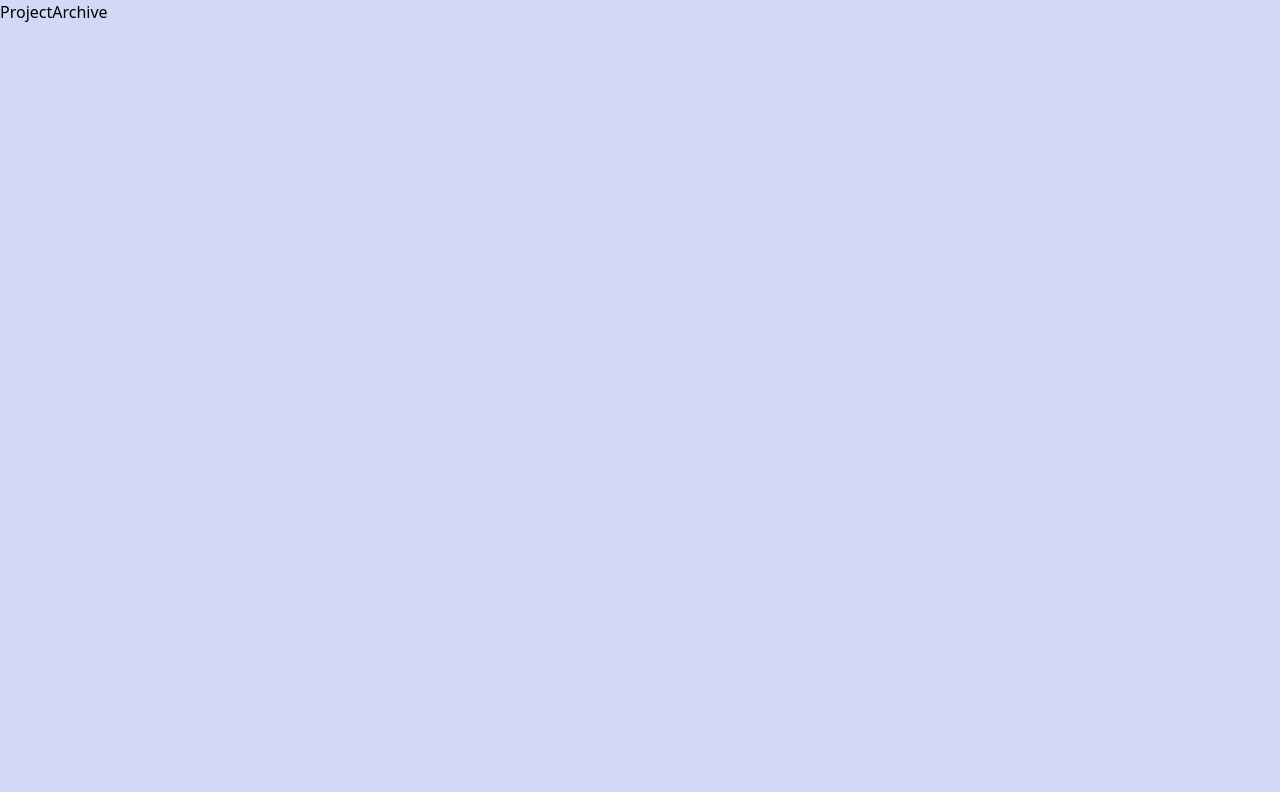
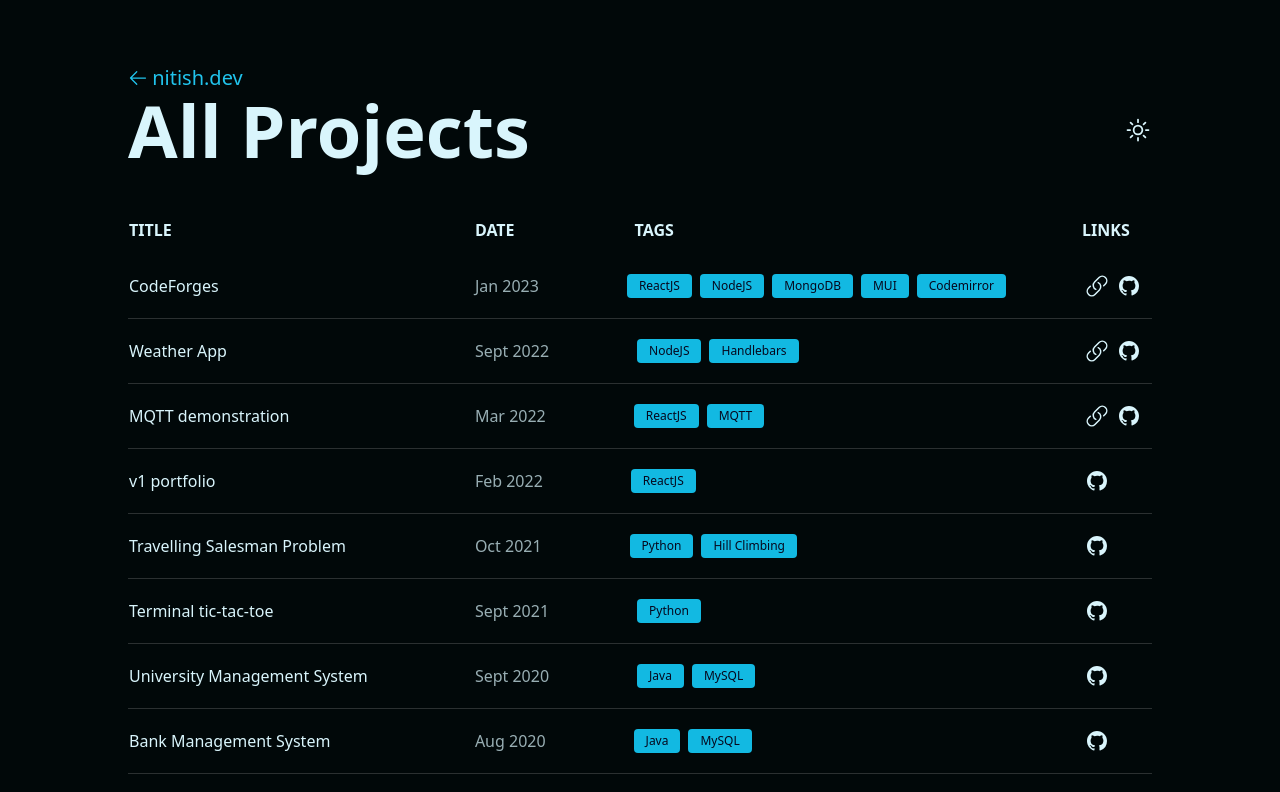
Before and after one commit to nitishgupta08/portfolio-v2, a React (Vite) app: page /project-archive in a window 1280 px wide. Shown: the top 792 px of the page. Built offline with nearby package versions, Linux system fonts and the light colour scheme.

Commit message:
added archive page

```diff
--- a/index.html
+++ b/index.html
@@ -3,7 +3,7 @@
 
 <head>
   <meta charset="UTF-8" />
-  <link rel="icon" type="image/svg+xml" href="/vite.svg" />
+  <link rel="icon" type="image/svg+xml" href="/logo.svg" />
   <meta name="viewport" content="width=device-width, initial-scale=1.0" />
   <title>Nitish Gupta</title>
 </head>
--- a/src/App.jsx
+++ b/src/App.jsx
@@ -9,22 +9,24 @@ import ProjectArchive from "./screens/ProjectArchive";
 
 function App() {
   return (
+    <div className="bg-bgLight dark:bg-bgDark">
       <Routes>
         <Route
           path=""
           element={
-          <div className="bg-bgLight dark:bg-bgDark">
+            <>
               <Navbar />
               <Hero />
               <About />
               <Projects />
               <Contacts />
               <Footer />
-          </div>
+            </>
           }
         />
         <Route path="project-archive" element={<ProjectArchive />} />
       </Routes>
+    </div>
   );
 }
 
--- a/src/assets/projects.js
+++ b/src/assets/projects.js
@@ -4,7 +4,7 @@ export const projects = [
         linklink: 'https://nkg-cc.netlify.app/',
         githubLink: 'https://github.com/nitishgupta08/CodeCollab',
         imgSrc: '/codecollab.jpg',
-        from: 'Jan 2023',
+        from: 'March 2023',
         to: 'April 2023',
         description: 'Lorem ipsum dolor sit amet, consectetur adipisicing elit. Suscipit dolor quam iste sequi odio. Commodi provident explicabo illum aperiam id veritatis ut, cupiditate tempora mollitia rerum esse! Quo cupiditate blanditiis quibusdam odio necessitatibus ea incidunt? Corrupti commodi a quibusdam accusantium amet rerum tempora laudantium eligendi consectetur, nisi consequuntur quasi assumenda',
         tags: ['ReactJS', 'NodeJS', 'MongoDB', 'Socket.io', 'MUI']
--- /dev/null
+++ b/src/assets/projectsArchive.js
@@ -0,0 +1,65 @@
+export const projectsArchive = [
+    {
+        title: 'CodeForges',
+        linklink: 'https://codeforges.netlify.app/',
+        githubLink: 'https://github.com/nitishgupta08/CodeForges',
+        date: 'Jan 2023',
+        tags: ['ReactJS', 'NodeJS', 'MongoDB', 'MUI', 'Codemirror']
+
+    },
+    {
+        title: 'Weather App',
+        linklink: 'https://weather-app-dqd4.onrender.com/',
+        githubLink: 'https://github.com/nitishgupta08/weather-app',
+        date: 'Sept 2022',
+        tags: ['NodeJS', 'Handlebars']
+    },
+
+    {
+        title: 'MQTT demonstration',
+        linklink: 'https://nitishgupta.netlify.app/',
+        githubLink: 'https://github.com/nitishgupta08/iotproject',
+        date: 'Mar 2022',
+        tags: ['ReactJS', 'MQTT']
+    },
+
+    {
+        title: 'v1 portfolio',
+        linklink: null,
+        githubLink: 'https://github.com/nitishgupta08/portfolio',
+        date: 'Feb 2022',
+        tags: ['ReactJS']
+    },
+
+    {
+        title: 'Travelling Salesman Problem',
+        linklink: null,
+        githubLink: 'https://github.com/nitishgupta08/travelling-salesman-problem',
+        date: 'Oct 2021',
+        tags: ['Python', 'Hill Climbing']
+    },
+
+    {
+        title: 'Terminal tic-tac-toe',
+        linklink: null,
+        githubLink: 'https://github.com/nitishgupta08/Algorithms/blob/main/tictactoe.py',
+        date: 'Sept 2021',
+        tags: ['Python']
+    },
+
+    {
+        title: 'University Management System',
+        linklink: null,
+        githubLink: 'https://github.com/nitishgupta08/University-Management-System',
+        date: 'Sept 2020',
+        tags: ['Java', 'MySQL']
+    },
+
+    {
+        title: 'Bank Management System',
+        linklink: null,
+        githubLink: 'https://github.com/nitishgupta08/Bank-Management-System',
+        date: 'Aug 2020',
+        tags: ['Java', 'MySQL']
+    },
+]
--- /dev/null
+++ b/src/components/ListArchive.jsx
@@ -0,0 +1,103 @@
+import { projectsArchive } from "../assets/projectsArchive";
+
+function ListArchive() {
+  return (
+    <div>
+      <table className="my-5 w-full text-left md:my-10">
+        <thead className="uppercase">
+          <tr>
+            <th scope="col" className="py-3">
+              Title
+            </th>
+            <th scope="col" className="hidden px-20 py-3 md:inline-block">
+              Date
+            </th>
+            <th scope="col" className="hidden px-10 py-3 md:inline-block">
+              Tags
+            </th>
+            <th scope="col" className="py-3">
+              Links
+            </th>
+          </tr>
+        </thead>
+        <tbody>
+          {projectsArchive.map((item, id) => {
+            return (
+              <tr
+                key={id}
+                className="dark: border-b border-[#a9a9a9]/50 dark:border-[#d3d3d3]/20">
+                <td className="whitespace-nowrap py-4 font-medium">
+                  {item.title}
+                </td>
+                <td className="hidden px-20 py-4 opacity-70  md:inline-block">
+                  {item.date}
+                </td>
+                <td className="hidden px-1 py-4  md:inline-block">
+                  <div className="flex flex-wrap">
+                    {item.tags.map((tag, id) => {
+                      return (
+                        <span
+                          key={id}
+                          className="m-1 rounded  bg-accentLight px-3 py-1 text-xs font-medium text-textDark dark:bg-accentDark dark:text-textLight">
+                          {tag}
+                        </span>
+                      );
+                    })}
+                  </div>
+                </td>
+                <td className="px-1 py-4">
+                  <div className="flex items-center justify-start">
+                    {item.linklink && (
+                      <a
+                        href={item.linklink}
+                        target="_blank"
+                        rel="noreferrer"
+                        className=" transition-all duration-100 ease-linear hover:text-accentLight dark:hover:text-accentDark">
+                        <svg
+                          xmlns="http://www.w3.org/2000/svg"
+                          fill="none"
+                          viewBox="0 0 24 24"
+                          strokeWidth={1.5}
+                          stroke="currentColor"
+                          className="mr-2 h-6 w-6">
+                          <path
+                            strokeLinecap="round"
+                            strokeLinejoin="round"
+                            d="M13.19 8.688a4.5 4.5 0 011.242 7.244l-4.5 4.5a4.5 4.5 0 01-6.364-6.364l1.757-1.757m13.35-.622l1.757-1.757a4.5 4.5 0 00-6.364-6.364l-4.5 4.5a4.5 4.5 0 001.242 7.244"
+                          />
+                        </svg>
+                      </a>
+                    )}
+
+                    {item.githubLink && (
+                      <a
+                        href={item.githubLink}
+                        target="_blank"
+                        rel="noreferrer"
+                        className=" transition-all duration-100 ease-linear hover:text-accentLight dark:hover:text-accentDark">
+                        <svg
+                          className="h-6 w-6"
+                          fill="currentColor"
+                          viewBox="0 0 24 24"
+                          aria-hidden="true">
+                          <path
+                            fillRule="evenodd"
+                            d="M12 2C6.477 2 2 6.484 2 12.017c0 4.425 2.865 8.18 6.839 9.504.5.092.682-.217.682-.483 0-.237-.008-.868-.013-1.703-2.782.605-3.369-1.343-3.369-1.343-.454-1.158-1.11-1.466-1.11-1.466-.908-.62.069-.608.069-.608 1.003.07 1.531 1.032 1.531 1.032.892 1.53 2.341 1.088 2.91.832.092-.647.35-1.088.636-1.338-2.22-.253-4.555-1.113-4.555-4.951 0-1.093.39-1.988 1.029-2.688-.103-.253-.446-1.272.098-2.65 0 0 .84-.27 2.75 1.026A9.564 9.564 0 0112 6.844c.85.004 1.705.115 2.504.337 1.909-1.296 2.747-1.027 2.747-1.027.546 1.379.202 2.398.1 2.651.64.7 1.028 1.595 1.028 2.688 0 3.848-2.339 4.695-4.566 4.943.359.309.678.92.678 1.855 0 1.338-.012 2.419-.012 2.747 0 .268.18.58.688.482A10.019 10.019 0 0022 12.017C22 6.484 17.522 2 12 2z"
+                            clipRule="evenodd"
+                          />
+                        </svg>
+                        <span className="sr-only">GitHub link</span>
+                      </a>
+                    )}
+                  </div>
+                </td>
+              </tr>
+            );
+          })}
+        </tbody>
+      </table>
+    </div>
+  );
+}
+
+export default ListArchive;
--- a/src/components/ListProjects.jsx
+++ b/src/components/ListProjects.jsx
@@ -1,6 +1,7 @@
 import { projects } from "../assets/projects";
 import { Transition } from "@headlessui/react";
 import { useInView } from "react-intersection-observer";
+import { Link } from "react-router-dom";
 
 function ListProjects() {
   const [ref, inView] = useInView({
@@ -97,9 +98,8 @@ function ListProjects() {
             );
           })}
           <p className="inline-block ">
-            <a
-              href="#"
-              target="_blank"
+            <Link
+              to="project-archive"
               className="group mx-2 my-12 flex items-center md:mx-20">
               <span className="bg-gradient-to-r from-accentLight to-accentLight bg-[length:0%_2px] bg-left-bottom bg-no-repeat transition-all duration-500 ease-out group-hover:bg-[length:100%_2px] dark:from-accentDark dark:to-accentDark">
                 View Full Project Archive&nbsp;
@@ -118,7 +118,7 @@ function ListProjects() {
                   d="M13.5 4.5L21 12m0 0l-7.5 7.5M21 12H3"
                 />
               </svg>
-            </a>
+            </Link>
           </p>
         </div>
       </Transition>
--- a/src/screens/ProjectArchive.jsx
+++ b/src/screens/ProjectArchive.jsx
@@ -1,5 +1,38 @@
+import { Link } from "react-router-dom";
+import ListArchive from "../components/ListArchive";
+import ToggleTheme from "../components/ToggleTheme";
+
 function ProjectArchive() {
-  return <div>ProjectArchive</div>;
+  return (
+    <div className="container mx-auto p-4 text-textLight dark:text-textDark lg:px-32">
+      <p className="inline-block text-buttonLight dark:text-buttonDark">
+        <Link to="/" className="group  mt-12 flex items-center">
+          <svg
+            xmlns="http://www.w3.org/2000/svg"
+            fill="none"
+            viewBox="0 0 24 24"
+            strokeWidth={1.5}
+            stroke="currentColor"
+            className="h-5 w-5 transition-all duration-500 ease-out group-hover:-translate-x-2">
+            <path
+              strokeLinecap="round"
+              strokeLinejoin="round"
+              d="M10.5 19.5L3 12m0 0l7.5-7.5M3 12h18"
+            />
+          </svg>
+          &nbsp;
+          <span className="bg-gradient-to-r from-accentLight to-accentLight bg-[length:0%_2px] bg-left-bottom bg-no-repeat text-xl transition-all duration-500 ease-out group-hover:bg-[length:100%_2px] dark:from-accentDark dark:to-accentDark">
+            nitish.dev
+          </span>
+        </Link>
+      </p>
+      <div className="flex justify-between">
+        <h1 className="text-4xl font-bold md:text-7xl">All Projects</h1>
+        <ToggleTheme />
+      </div>
+      <ListArchive />
+    </div>
+  );
 }
 
 export default ProjectArchive;
```
Also changed, not shown: public/logo.svg (added). Lines whose indentation alone changed are shown as unchanged.
